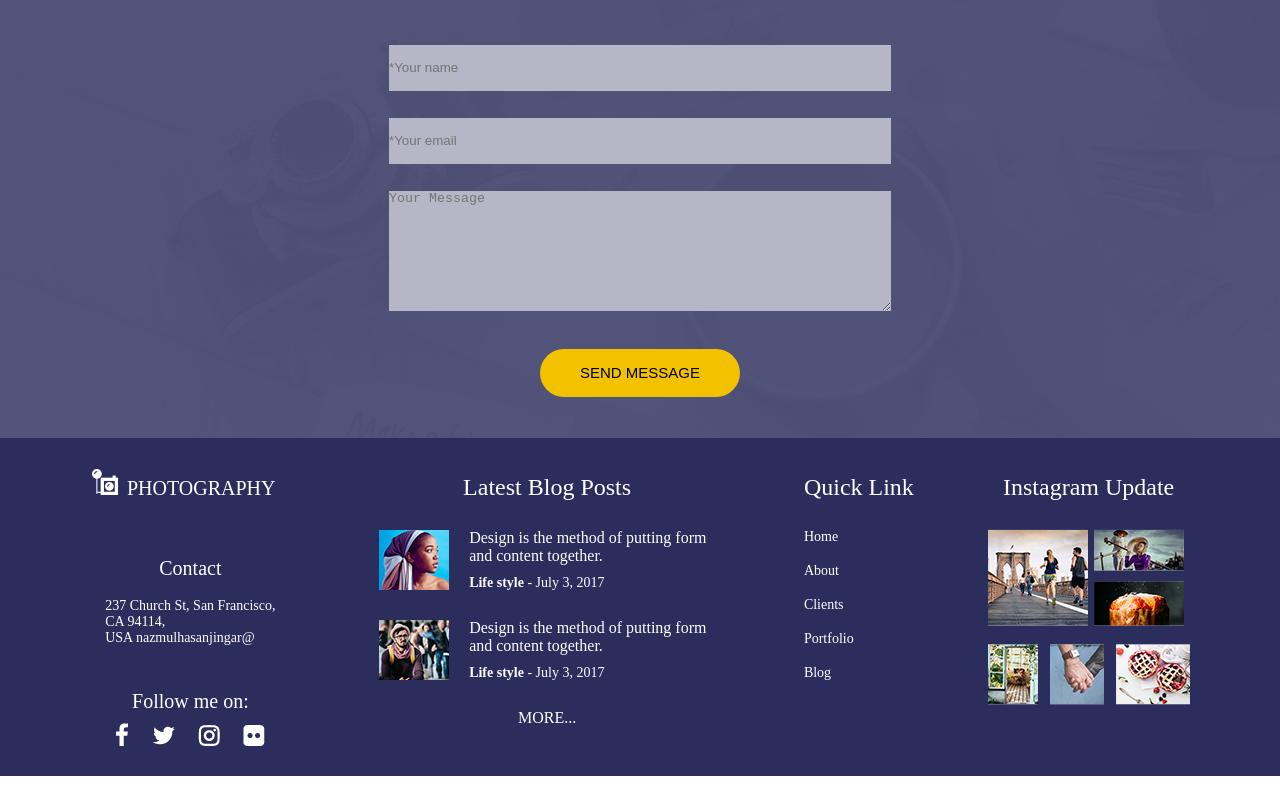
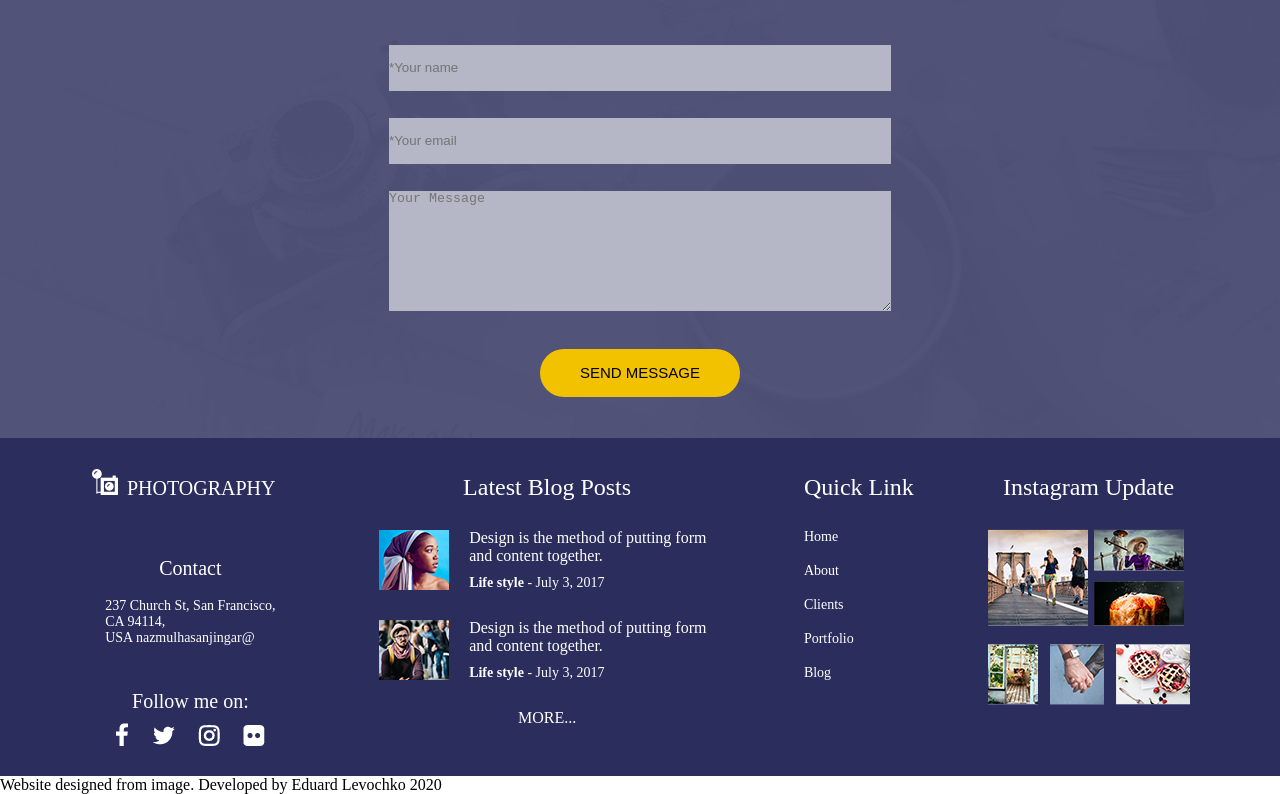
Before and after one commit to EdLev84/VII-Photo, a plain HTML site: page index.html in a window 1280 px wide. Shown: the part 5781-6575 px from the top of the page. Drawn offline with Linux system fonts and the light colour scheme.

Commit message:
Added developer

```diff
--- a/index.html
+++ b/index.html
@@ -368,6 +368,8 @@
         </div>
         <!-- FOOTER BLOCK -->
 
+        <p>Website designed from image. Developed by Eduard Levochko 2020</p>
+
     </footer>
     <!-- FOOTER -->
 </body>
```
